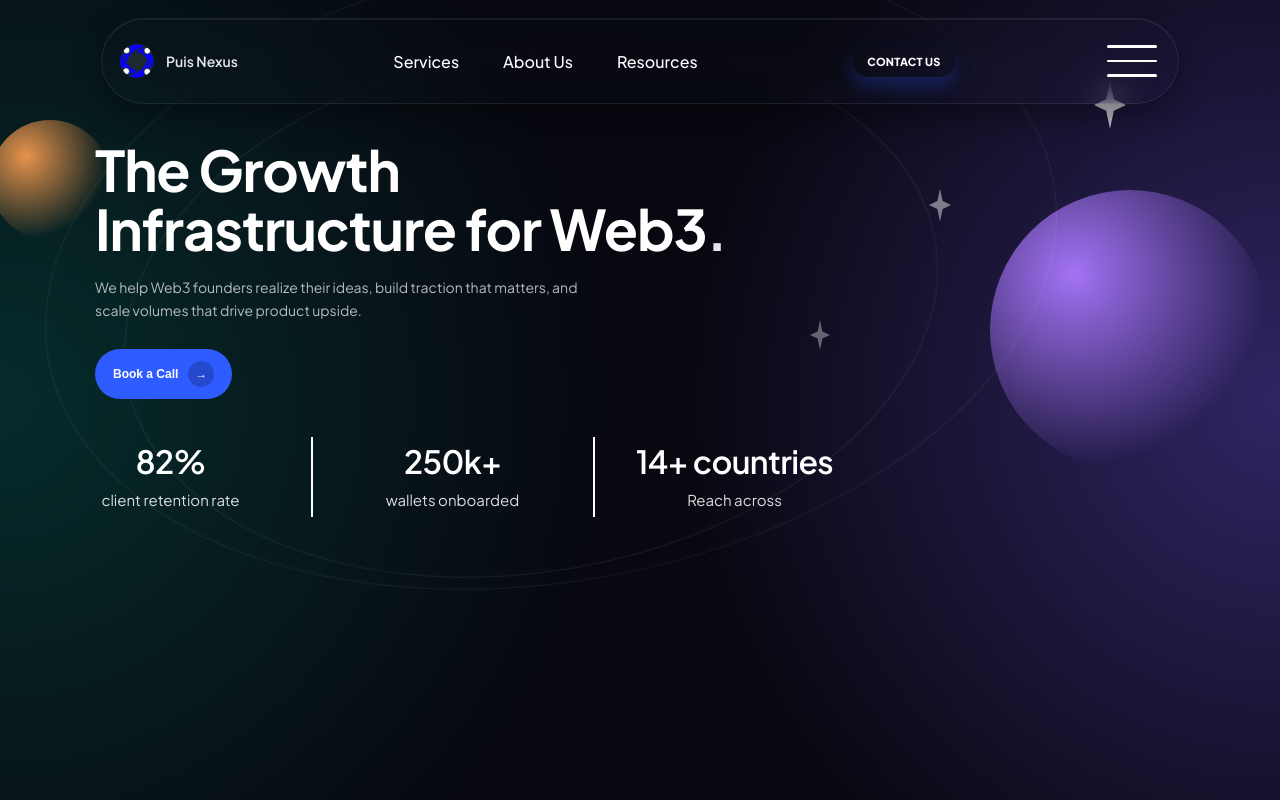
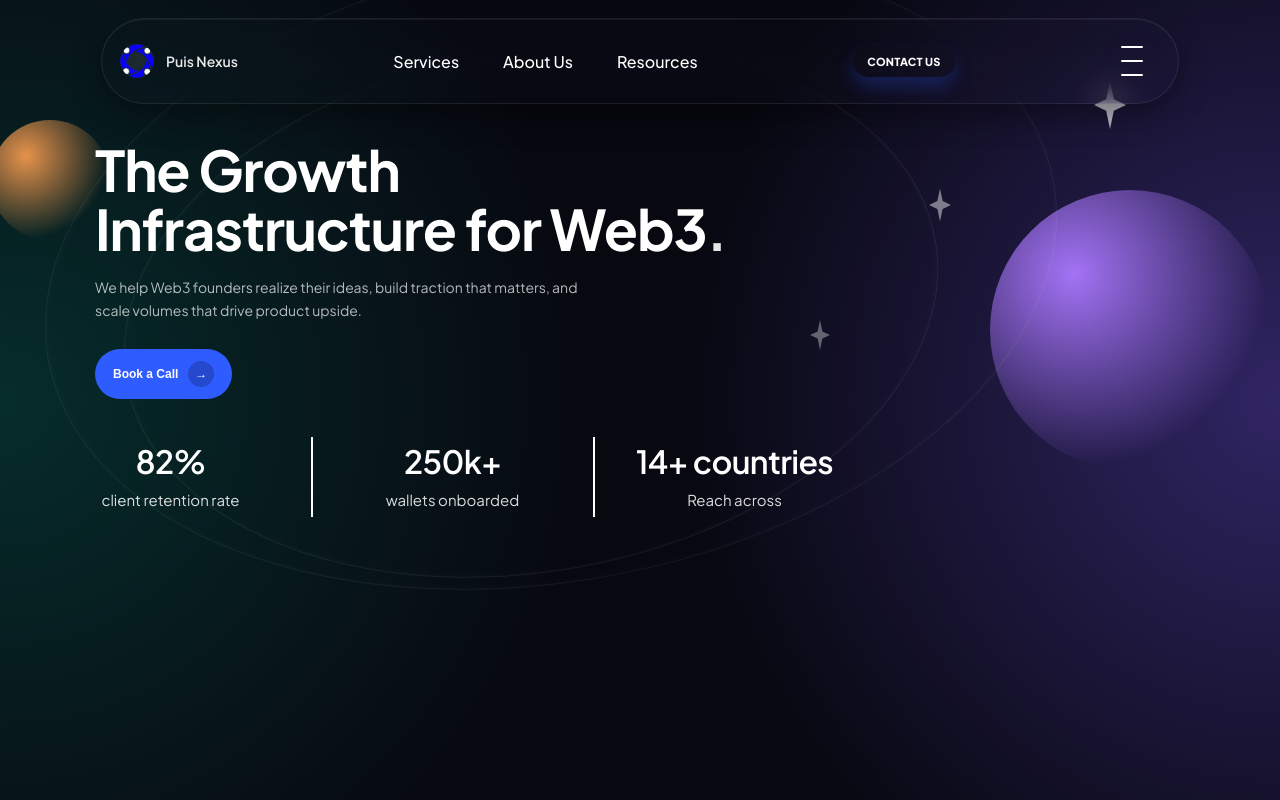
Before and after one commit to Aniefiok-Malachy/puisnexus, a React (Create React App) app: page / in a window 1280 px wide. Shown: the top 800 px of the page. Built offline with nearby package versions, Linux system fonts and the light colour scheme.

Commit message:
Ready to Deploy on Vercel

```diff
--- a/src/Components/Navbar/Navbar.css
+++ b/src/Components/Navbar/Navbar.css
@@ -137,8 +137,8 @@
 }
 
 .nav-hamburger span{
-  width: 50px;
-  height: 2.5px;
+  width: 22px;
+  height: 2.2px;
   background: #fff;
   border-radius: 10px;
   display: block;
```
